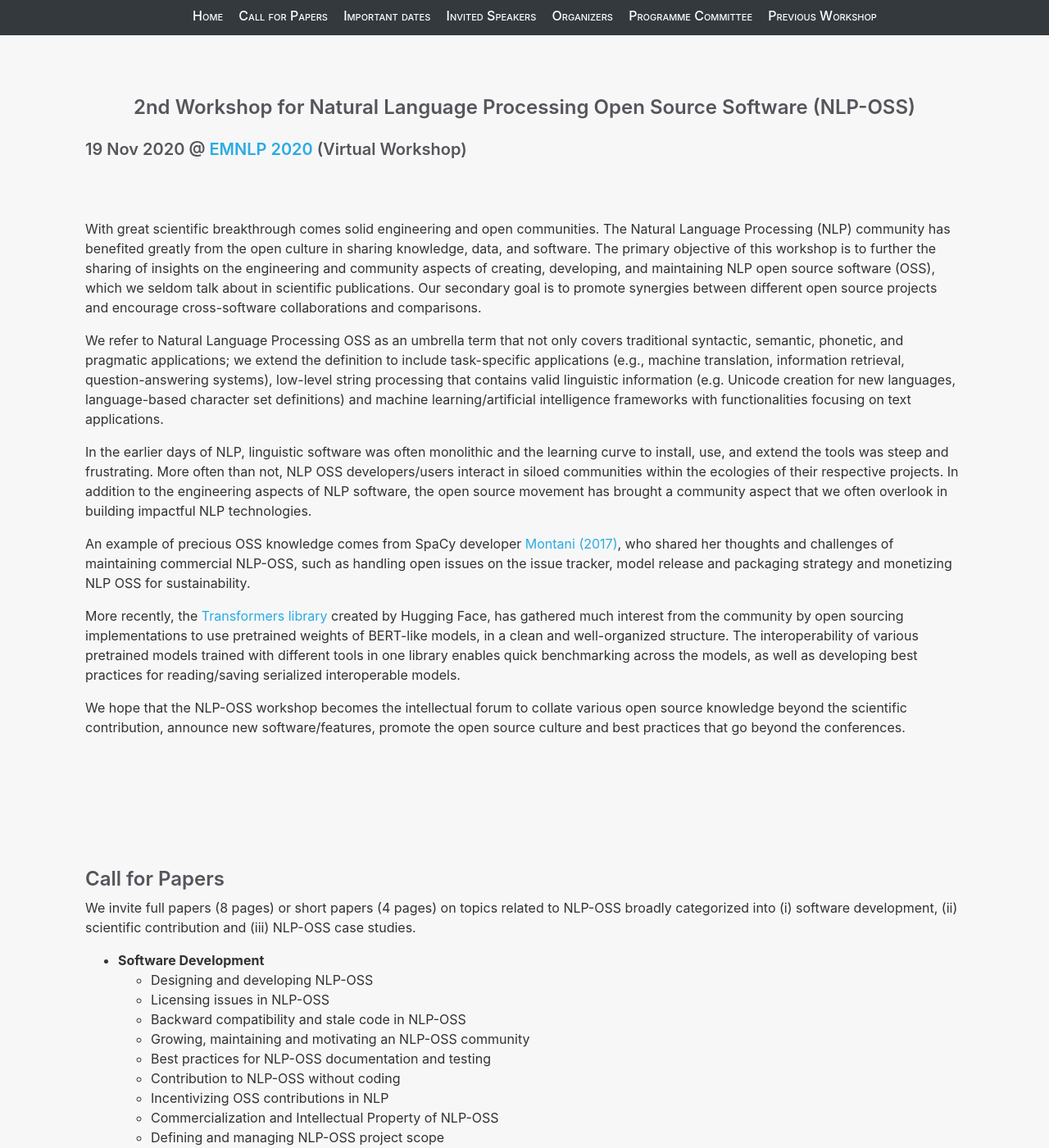
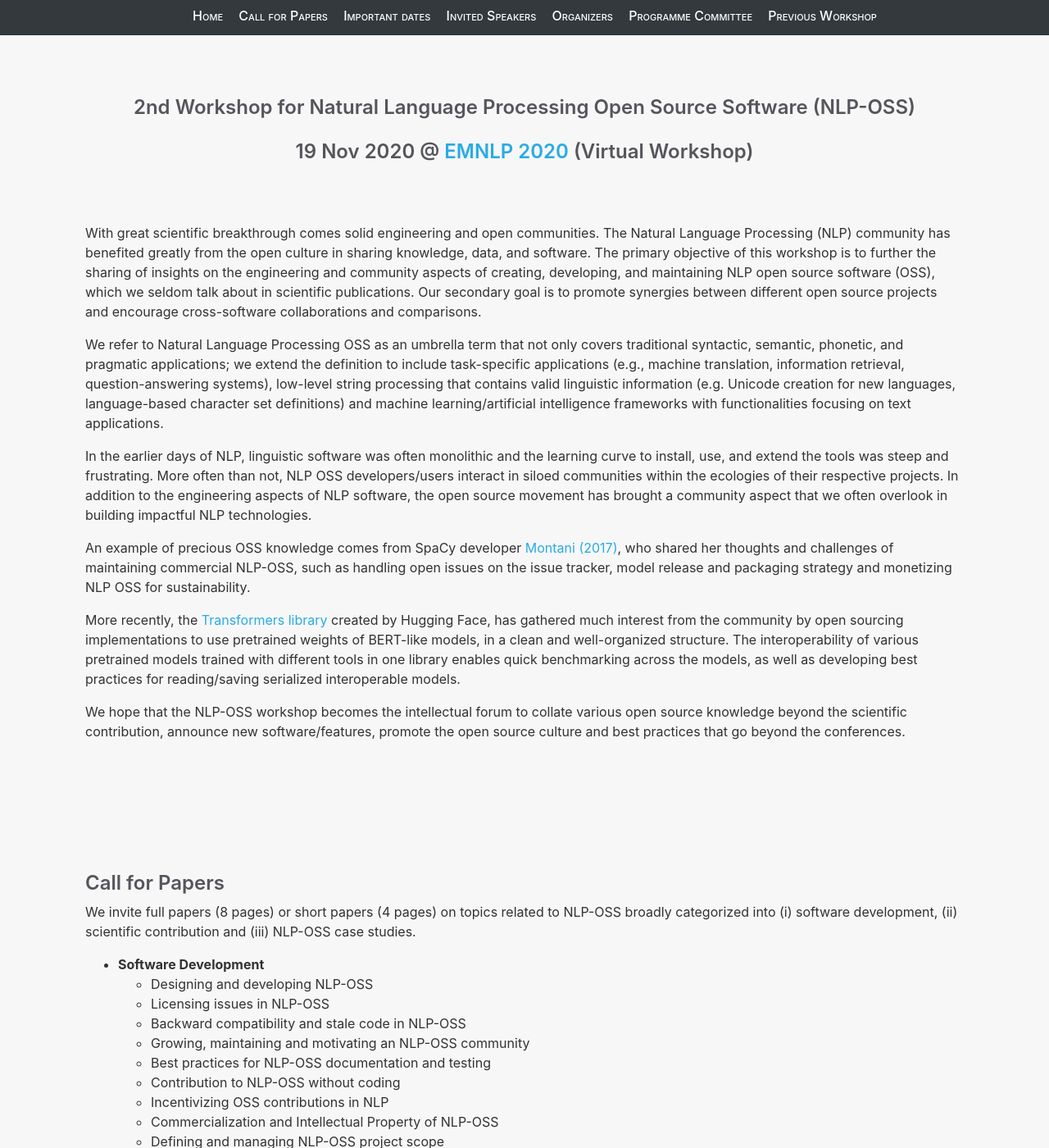
Before and after one commit to nlposs/nlposs.github.io, a Jekyll site: the page built from 2020/index.md, in a window 1280 px wide and 1400 px high. Shown: the whole window at 82% size. Built offline with Jekyll 4.4.1, drawn with Linux system fonts in a browser that asks for light colours.

Commit message:
Update _type.scss

```diff
--- a/_sass/_type.scss
+++ b/_sass/_type.scss
@@ -42,7 +42,8 @@ h2 {
 h3 {
   margin-top: 1.5rem;
   padding-top: 0;
-  font-size: 1.25rem;
+  font-size: 1.5rem;
+  text-align: center;
 }
 
 h7 {
```
